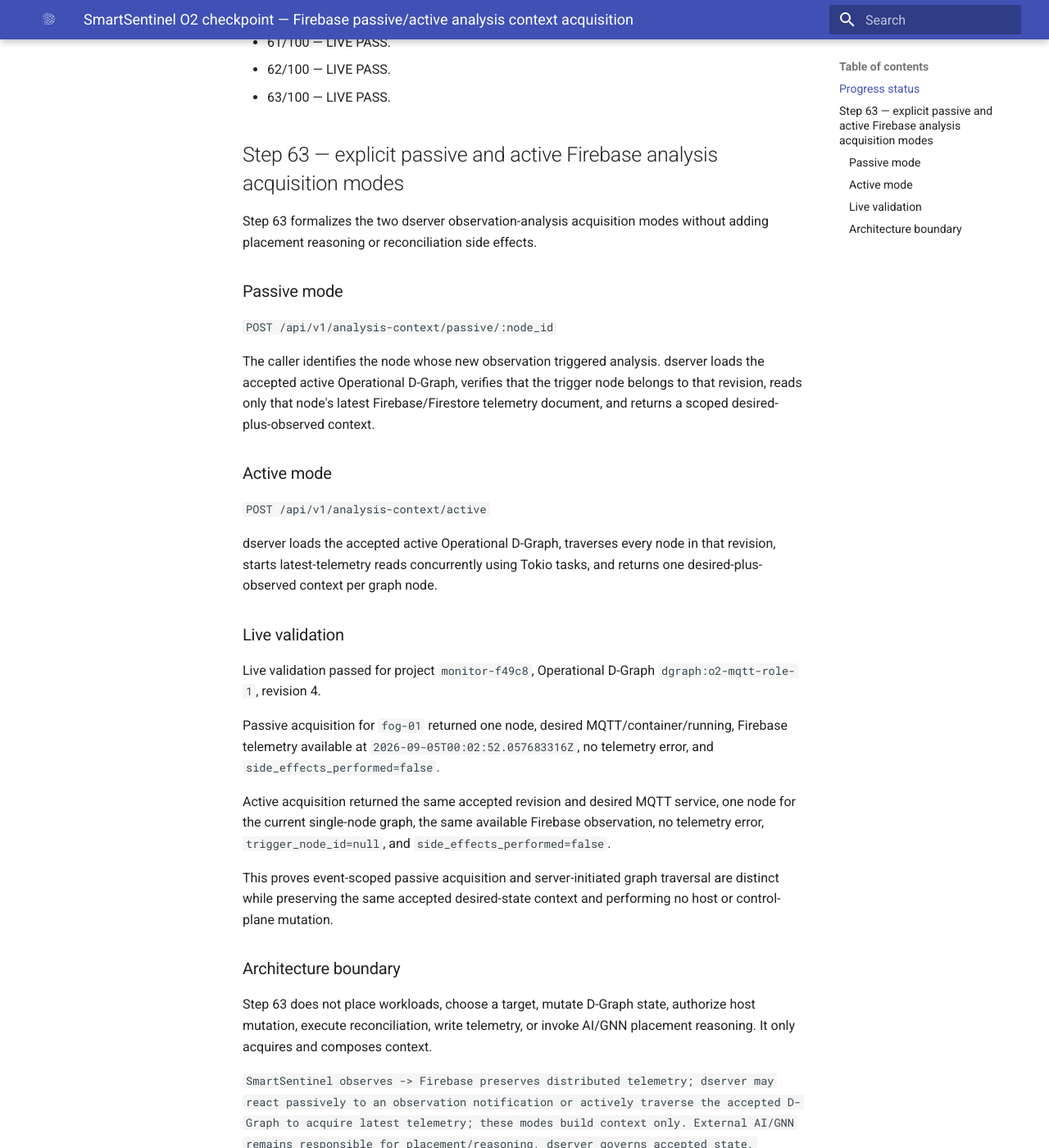
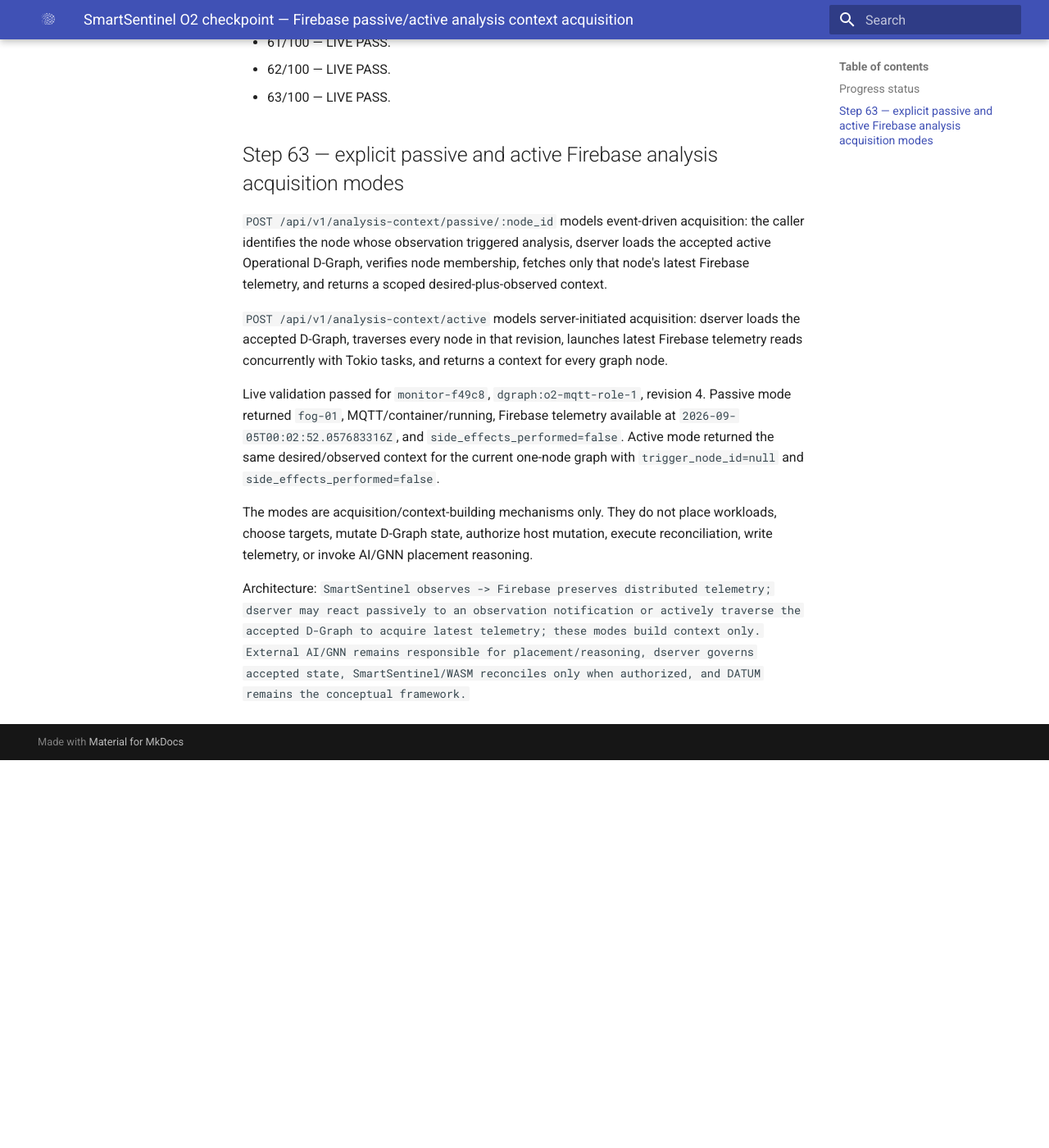
Before and after one commit to dnredson/datum, an MkDocs documentation site: the page built from documentation/checkpoints/SMARTSENTINEL_PROGRESS_2026-09-06_O2_FIREBASE_ANALYSIS_MODES.md, in a window 1280 px wide and 1400 px high, scrolled down 776 px. Shown: the whole window at 82% size. Built offline with MkDocs 1.6.1 and Material for MkDocs 9.7.7, drawn with Linux system fonts in a browser that asks for light colours; after the commit the page ends 1703 px from its top, so only the background shows below that.

Commit message:
Record step 63 final live status

```diff
--- a/documentation/checkpoints/SMARTSENTINEL_PROGRESS_2026-09-06_O2_FIREBASE_ANALYSIS_MODES.md
+++ b/documentation/checkpoints/SMARTSENTINEL_PROGRESS_2026-09-06_O2_FIREBASE_ANALYSIS_MODES.md
@@ -24,32 +24,12 @@
 
 ## Step 63 — explicit passive and active Firebase analysis acquisition modes
 
-Step 63 formalizes the two dserver observation-analysis acquisition modes without adding placement reasoning or reconciliation side effects.
+`POST /api/v1/analysis-context/passive/:node_id` models event-driven acquisition: the caller identifies the node whose observation triggered analysis, dserver loads the accepted active Operational D-Graph, verifies node membership, fetches only that node's latest Firebase telemetry, and returns a scoped desired-plus-observed context.
 
-### Passive mode
+`POST /api/v1/analysis-context/active` models server-initiated acquisition: dserver loads the accepted D-Graph, traverses every node in that revision, launches latest Firebase telemetry reads concurrently with Tokio tasks, and returns a context for every graph node.
 
-`POST /api/v1/analysis-context/passive/:node_id`
+Live validation passed for `monitor-f49c8`, `dgraph:o2-mqtt-role-1`, revision 4. Passive mode returned `fog-01`, MQTT/container/running, Firebase telemetry available at `2026-09-05T00:02:52.057683316Z`, and `side_effects_performed=false`. Active mode returned the same desired/observed context for the current one-node graph with `trigger_node_id=null` and `side_effects_performed=false`.
 
-The caller identifies the node whose new observation triggered analysis. dserver loads the accepted active Operational D-Graph, verifies that the trigger node belongs to that revision, reads only that node's latest Firebase/Firestore telemetry document, and returns a scoped desired-plus-observed context.
+The modes are acquisition/context-building mechanisms only. They do not place workloads, choose targets, mutate D-Graph state, authorize host mutation, execute reconciliation, write telemetry, or invoke AI/GNN placement reasoning.
 
-### Active mode
-
-`POST /api/v1/analysis-context/active`
-
-dserver loads the accepted active Operational D-Graph, traverses every node in that revision, starts latest-telemetry reads concurrently using Tokio tasks, and returns one desired-plus-observed context per graph node.
-
-### Live validation
-
-Live validation passed for project `monitor-f49c8`, Operational D-Graph `dgraph:o2-mqtt-role-1`, revision 4.
-
-Passive acquisition for `fog-01` returned one node, desired MQTT/container/running, Firebase telemetry available at `2026-09-05T00:02:52.057683316Z`, no telemetry error, and `side_effects_performed=false`.
-
-Active acquisition returned the same accepted revision and desired MQTT service, one node for the current single-node graph, the same available Firebase observation, no telemetry error, `trigger_node_id=null`, and `side_effects_performed=false`.
-
-This proves event-scoped passive acquisition and server-initiated graph traversal are distinct while preserving the same accepted desired-state context and performing no host or control-plane mutation.
-
-### Architecture boundary
-
-Step 63 does not place workloads, choose a target, mutate D-Graph state, authorize host mutation, execute reconciliation, write telemetry, or invoke AI/GNN placement reasoning. It only acquires and composes context.
-
-`SmartSentinel observes -> Firebase preserves distributed telemetry; dserver may react passively to an observation notification or actively traverse the accepted D-Graph to acquire latest telemetry; these modes build context only. External AI/GNN remains responsible for placement/reasoning, dserver governs accepted state, SmartSentinel/WASM reconciles only when authorized, and DATUM remains the conceptual framework.`
+Architecture: `SmartSentinel observes -> Firebase preserves distributed telemetry; dserver may react passively to an observation notification or actively traverse the accepted D-Graph to acquire latest telemetry; these modes build context only. External AI/GNN remains responsible for placement/reasoning, dserver governs accepted state, SmartSentinel/WASM reconciles only when authorized, and DATUM remains the conceptual framework.`
```
